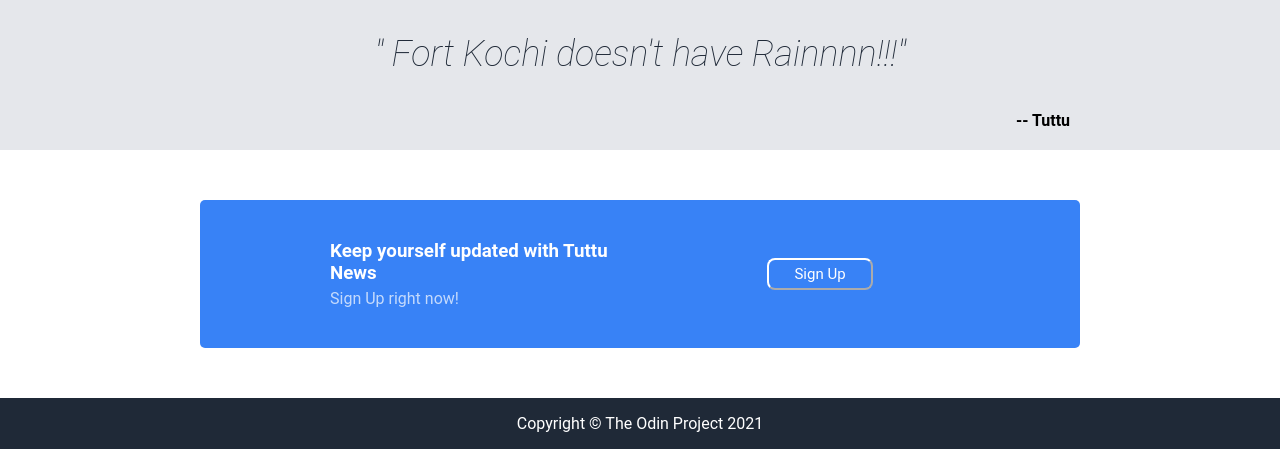
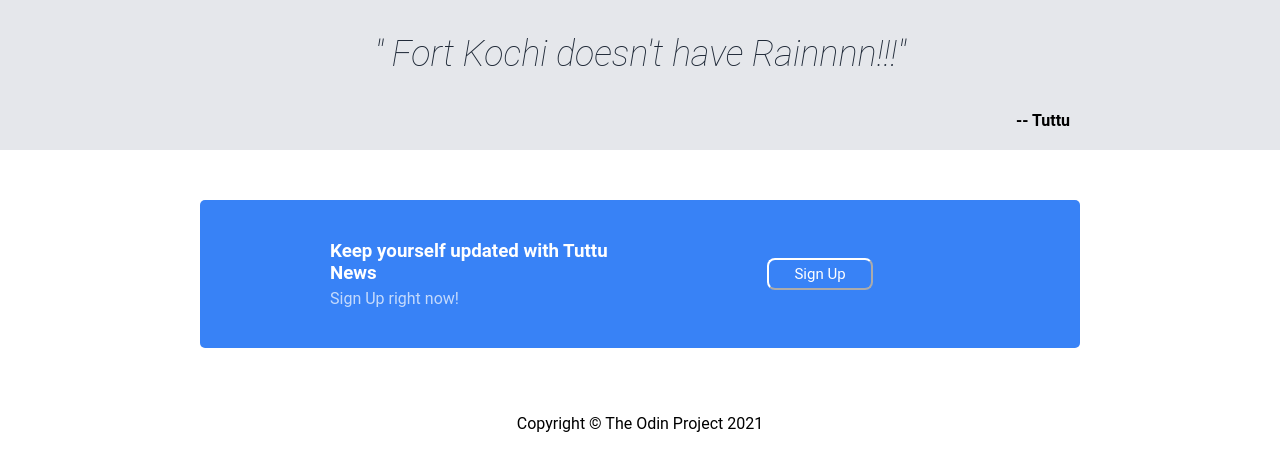
Before and after one commit to mahithsanthosh/mahithsanthosh.github.io, a plain HTML site: page index.html in a window 1280 px wide. Shown: the part 1001-1450 px from the top of the page. Drawn offline with Linux system fonts and the light colour scheme.

Commit message:
Update style.css

```diff
--- a/style.css
+++ b/style.css
@@ -181,10 +181,3 @@
 }
 
 /* Footer */
-
-.footer {
-    background-color: #1F2937;
-    color: #fff;
-    font-family: 'Roboto', arial;
-
-}
```
